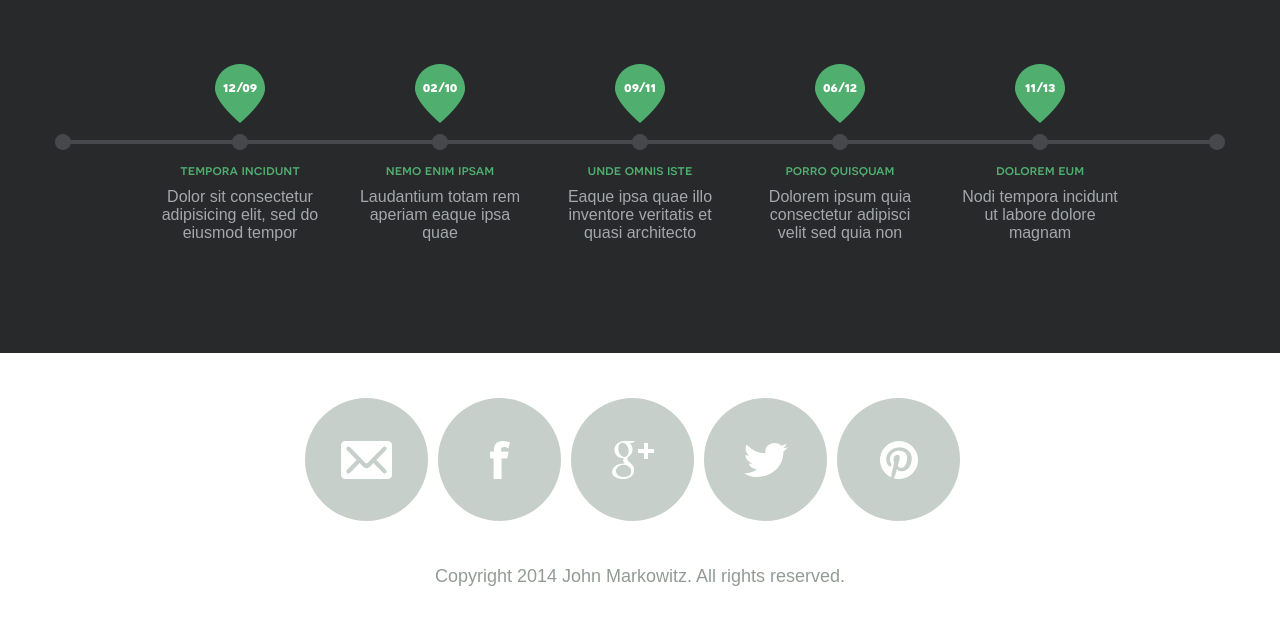
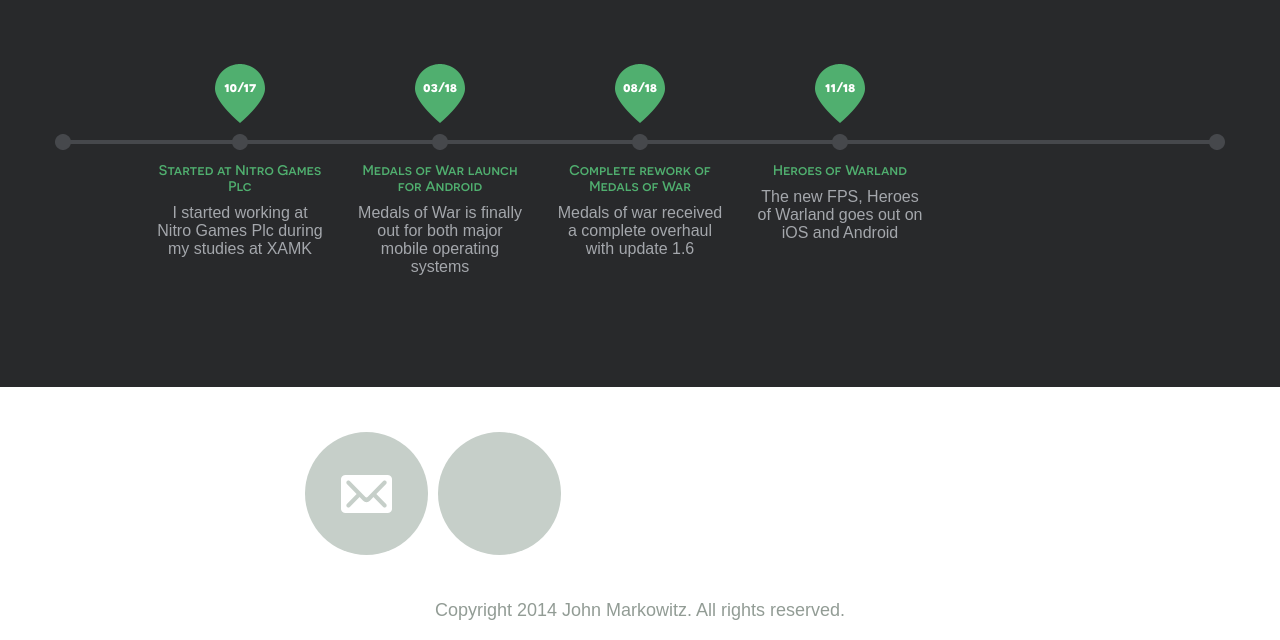
Before and after one commit to wattumartti/wattumartti.github.io, a plain HTML site: page index.html in a window 1280 px wide. Shown: the part 580-1220 px from the top of the page. Before the commit the page ends 1186 px from the top, so only its background shows below. Drawn offline with nearby package versions, Linux system fonts and the light colour scheme.

Commit message:
new index page

```diff
--- a/index.html
+++ b/index.html
@@ -7,7 +7,7 @@
 	<meta name="viewport" content="width=device-width, initial-scale=1, maximum-scale=1, minimum-scale=1, user-scalable=no">
 	<meta http-equiv="X-UA-Compatible" content="IE=edge,chrome=1">
 	<meta name="format-detection" content="telephone=no">
-	<title>John Markowitz</title>
+	<title>Waltteri Hyvönen</title>
 	<link rel="stylesheet" href="js/fancybox/jquery.fancybox.css" type="text/css" media="screen" />
 	<link rel="stylesheet" href="css/all.css" />
 	<link rel="stylesheet" href="css/screen.css" />
@@ -28,50 +28,43 @@
 							<li><a href="Contact.html">Contact</a></li>
 						</ul>
 					</nav>
-				<h1 class="logo">John Markowitz</h1>
-				<h2 class="slogan">Professional Web Designer</h2>
+				<h1 class="logo">Waltteri Hyvönen</h1>
+				<h2 class="slogan">Unity Game Programmer</h2>
 			</header>
 		</div>
 		<div class="wrapper-holder grey">
 			<section id="main">
-				<h2>Here are my biggest achievements</h2>
+				<h2>My biggest achievements</h2>
 				<div class="box_timeline_holder">
 					<div class="box_timeline">
 						<ul>
 							<li>
 								<div class="date">
-									<span>12/09</span>
+									<span>10/17</span>
 								</div>
-								<h3>tempora incidunt</h3>
-								<p>Dolor sit consectetur adipisicing elit, sed do eiusmod tempor</p>
+								<h3>Started at Nitro Games Plc</h3>
+								<p>I started working at Nitro Games Plc during my studies at XAMK</p>
 							</li>
 							<li>
 								<div class="date">
-									<span>02/10</span>
+									<span>03/18</span>
 								</div>
-								<h3>nemo enim ipsam</h3>
-								<p>Laudantium totam rem aperiam eaque ipsa quae</p>
+								<h3>Medals of War launch for Android</h3>
+								<p>Medals of War is finally out for both major mobile operating systems</p>
 							</li>
 							<li>
 								<div class="date">
-									<span>09/11</span>
+									<span>08/18</span>
 								</div>
-								<h3>unde omnis iste</h3>
-								<p>Eaque ipsa quae illo inventore veritatis et quasi architecto </p>
+								<h3>Complete rework of Medals of War</h3>
+								<p>Medals of war received a complete overhaul with update 1.6</p>
 							</li>
 							<li>
 								<div class="date">
-									<span>06/12</span>
+									<span>11/18</span>
 								</div>
-								<h3>porro quisquam</h3>
-								<p>Dolorem ipsum quia consectetur adipisci velit sed quia non</p>
-							</li>
-							<li>
-								<div class="date">
-									<span>11/13</span>
-								</div>
-								<h3>dolorem eum</h3>
-								<p>Nodi tempora incidunt ut labore dolore magnam</p>
+								<h3>Heroes of Warland</h3>
+								<p>The new FPS, Heroes of Warland goes out on iOS and Android</p>
 							</li>
 						</ul>
 					</div>
@@ -81,11 +74,8 @@
 		<footer id="footer">
 			<div class="footer-content">
 				<ul class="social">
-					<li class="email"><a href="#">Email</a></li>
-					<li class="facebook"><a href="#">Facebook</a></li>
-					<li class="google"><a href="#">Google+</a></li>
-					<li class="twitter"><a href="#">Twitter</a></li>
-					<li class="pinterest"><a href="#">Pinterest</a></li>
+					<li class="email"><a href="waltteri.hyvonen@gmail.com">Email</a></li>
+					<li class="linkedin"><a href="https://www.linkedin.com/in/waltteri-hyvonen/">LinkedIn</a></li>
 				</ul>
 				<p class="copy">Copyright 2014 John Markowitz. All rights reserved.</p>
 			</div>
```
